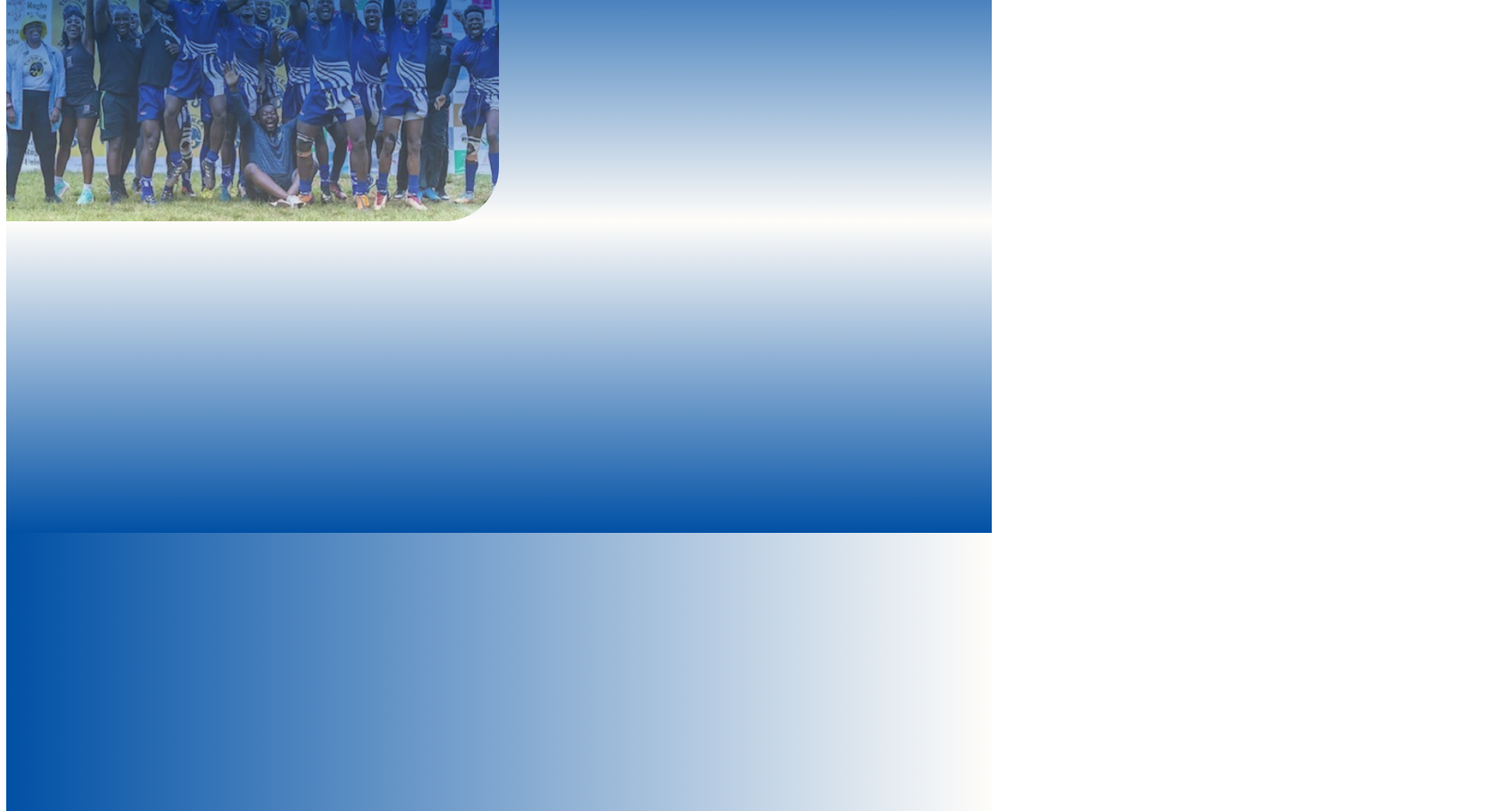
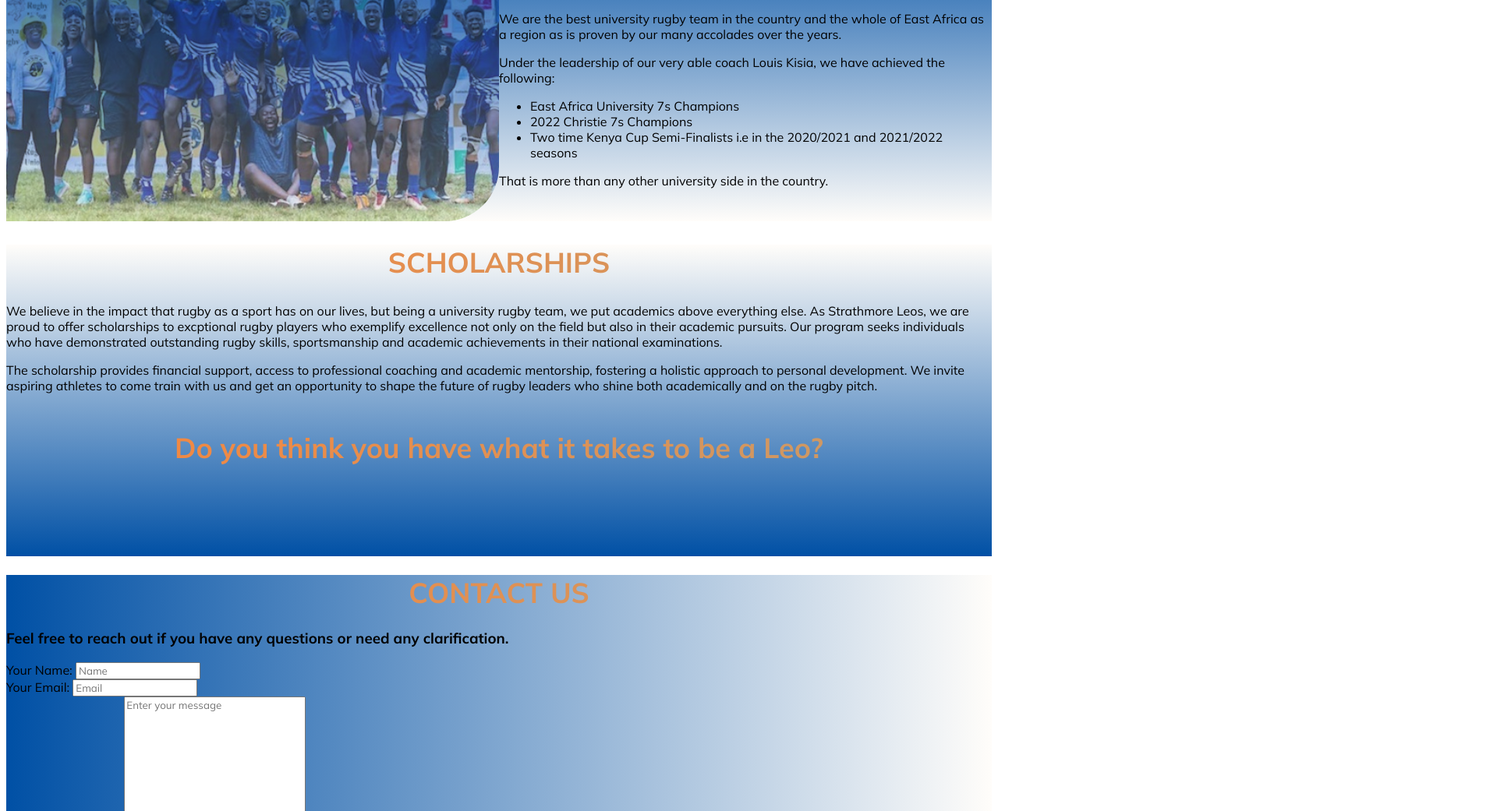
Before and after one commit to Samstar10/Codsoft, a plain HTML site: page Landing-Page/index.html in a window 1280 px wide. Shown: the part 594-1635 px from the top of the page at 78% size, 1920 px wide, since content can reach past the window. Drawn offline with nearby package versions, Linux system fonts and the light colour scheme.

Commit message:
Finished up on html markup

```diff
--- a/Landing-Page/index.html
+++ b/Landing-Page/index.html
@@ -8,6 +8,7 @@
     <link rel="preconnect" href="https://fonts.googleapis.com">
     <link rel="preconnect" href="https://fonts.gstatic.com" crossorigin>
     <link href="https://fonts.googleapis.com/css2?family=Mulish:ital,wght@0,300;0,400;0,500;0,600;0,700;1,1000&family=Poppins:wght@200;300;400;500;600;700&family=Rubik:wght@400;500;700&display=swap" rel="stylesheet">
+    <link rel="stylesheet" href="https://fonts.googleapis.com/css2?family=Material+Symbols+Outlined:opsz,wght,FILL,GRAD@24,400,0,0" />
     <link rel="stylesheet" href="styles.css">
 </head>
 <body>
@@ -38,9 +39,45 @@
         <img src="Leos-Christie.jpg" alt="Christie 7s Champions">
         <div>
             <h1 class="gradient-text">ABOUT US</h1>
+            <p>We are the best university rugby team in the country and the whole of East Africa as a region as is proven by our many accolades over the years.</p>
+            <p>Under the leadership of our very able coach Louis Kisia, we have achieved the following:
+                <ul>
+                    <li>East Africa University 7s Champions</li>
+                    <li>2022 Christie 7s Champions</li>
+                    <li>Two time Kenya Cup Semi-Finalists i.e in the 2020/2021 and 2021/2022 seasons</li>
+                </ul>
+            </p>
+            <p>That is more than any other university side in the country.</p>
         </div>
     </section>
-    <section class="scholarships"></section>
-    <footer class="contact"></footer>
+    <section class="scholarships">
+        <h1 class="gradient-text">SCHOLARSHIPS</h1>
+        <p>We believe in the impact that rugby as a sport has on our lives, but being a university rugby team, we put academics above everything else. As Strathmore Leos, we are proud to offer scholarships to excptional rugby players who exemplify excellence not only on the field but also in their academic pursuits. Our program seeks individuals who have demonstrated outstanding rugby skills, sportsmanship and academic achievements in their national examinations.</p>
+        <p>The scholarship provides financial support, access to professional coaching and academic mentorship, fostering a holistic approach to personal development. We invite aspiring athletes to come train with us and get an opportunity to shape the future of rugby leaders who shine both academically and on the rugby pitch.</p>
+        <h4 class="gradient-text">Do you think you have what it takes to be a Leo?</h4>
+    </section>
+    <footer class="contact">
+        <h1 class="gradient-text">CONTACT US</h1>
+        <h3>Feel free to reach out if you have any questions or need any clarification.</h3>
+        <div>
+            <div>
+                <label for="name">Your Name:</label>
+                <input type="text" placeholder="Name" id="name">
+            </div>
+            <div>
+                <label for="email">Your Email:</label>
+                <input type="email" placeholder="Email" id="email">
+            </div>
+            <div>
+                <label for="message">Send us a message:</label>
+                <textarea name="message" id="" cols="30" rows="10" placeholder="Enter your message" id="message"></textarea>
+            </div>
+        </div>
+        <div>
+            <a href=""><span class="material-symbols-outlined">mail</span></a>
+            <a href="https://www.instagram.com/strathmoreleos27/"><img src="IG.png" alt="Instagram logo"></a>
+            <a href="https://twitter.com/strathleos27"><img src="twitter.png" alt="Twitter logo"></a>
+        </div>
+    </footer>
 </body>
 </html>
--- a/Landing-Page/styles.css
+++ b/Landing-Page/styles.css
@@ -99,6 +99,9 @@ a:hover {
 .about-us{
     height: 400px;
     background: linear-gradient(to bottom, #0050a5, #fffdfa);
+    display: flex;
+    justify-content: center;
+    align-items: center;
 }
 
 .about-us img{
```
Also changed, not shown: Landing-Page/IG.png (added), Landing-Page/twitter.png (added).
